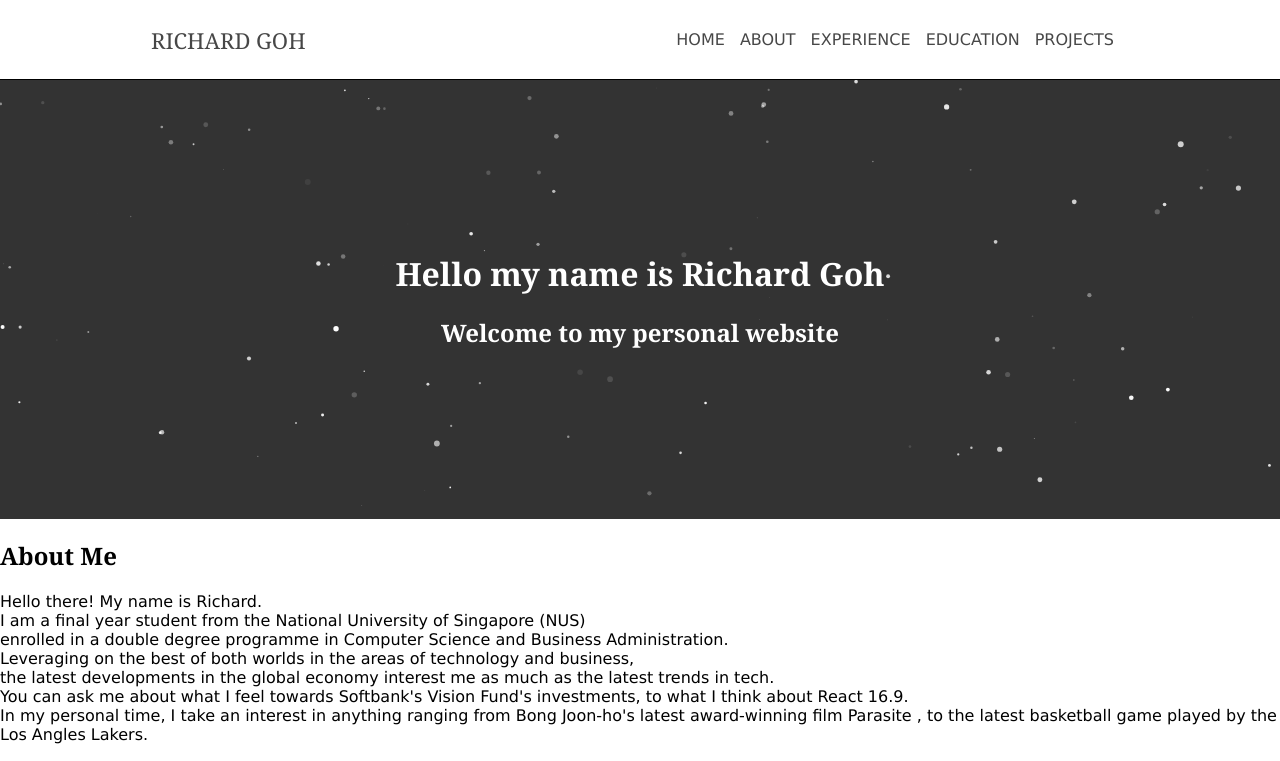
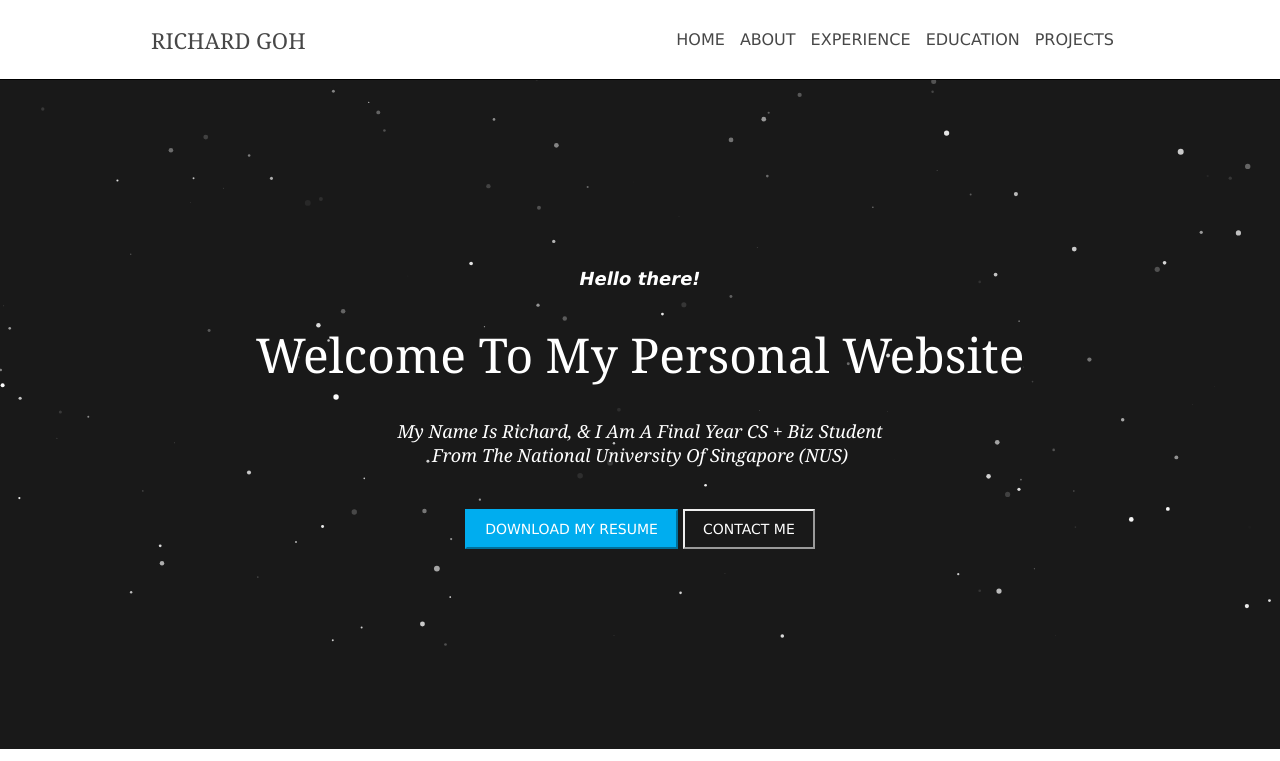
Before and after one commit to richardgohcr/richardgohcr.github.io, a website: page index.html in a window 1280 px wide. Shown: the top 761 px of the page. Drawn offline with Linux system fonts and the light colour scheme.

Commit message:
Completed landing page banner

```diff
--- a/index.html
+++ b/index.html
@@ -4,13 +4,12 @@
   <head>
     <title>RichardGohCR</title>
     <meta charset="utf-8" />
-    <meta name="description" content="Richard's personal website">
+    <meta name="description" content="Richard's personal website" />
     <meta
       name="viewport"
       content="width=device-width, initial-scale=1.0, maximum-scale=1.0, user-scalable=no"
     />
     <link href="styles/main.css" rel="stylesheet" type="text/css" media="all" />
-
   </head>
   <body class="body">
     <header class="nav-container">
@@ -31,16 +30,23 @@
     </header>
 
     <main>
-
       <div class="page-banner-container">
         <div id="particles-js" class="particles"></div>
+
         <div class="page-banner hoc">
-          <h1>Hello my name is Richard Goh</h1>
-          <h2>Welcome to my personal website</h2>
+          <p class="hello">Hello there!</p>
+          <h1>Welcome to my personal website </h1>
+          <h1 class="bio">
+            My name is Richard, & I am a final year CS + Biz student
+            <br/>
+             from the National University of Singapore (NUS)
+          </h1>
+          <button class="btn cta">Download my resume</button>
+          <button class="btn inverse cta">Contact me</button>
         </div>
       </div>
 
-      <div class="about-me">
+      <div class="about-me hoc">
         <h2>About Me</h2>
         <p>
           Hello there! My name is Richard.<br />
--- /dev/null
+++ b/styles/_common.scss
@@ -0,0 +1,14 @@
+// Common buttons
+
+.btn,
+.btn.inverse:hover {
+  color: #ffffff;
+  background-color: #00adef;
+  border-color: #00adef;
+}
+.btn:hover,
+.btn.inverse {
+  color: inherit;
+  background-color: transparent;
+  border-color: inherit;
+}
--- a/styles/_typography.scss
+++ b/styles/_typography.scss
@@ -1,2 +1,2 @@
-body, input, textarea, select{font-family:Verdana, Geneva, sans-serif;}
+body, input, textarea, select, button{font-family:Verdana, Geneva, sans-serif;}
 h1, h2, h3, h4, h5, h6, .heading{font-family:Georgia, "Times New Roman", Times, serif;}
--- a/styles/main.scss
+++ b/styles/main.scss
@@ -1,11 +1,12 @@
 @import '_variables';
 @import '_typography';
+@import '_common';
 
-.hoc{
+.hoc {
   margin: auto;
 }
 
-.body{
+.body {
   margin: 0;
 }
 .nav-container {
@@ -45,29 +46,55 @@
   }
 }
 
-.page-banner-container{
-  background-color: rgba(0,0,0,0.8);
-
+.page-banner-container {
+  background-color: rgba(0, 0, 0, 0.9);
   color: $white;
   width: 100%;
-  .particles{
-    display: block;
-    position: absolute;
-    height: 426px;
-    width: 100%;
-  }
+  z-index: 3;
   height: 100%;
   background-repeat: no-repeat;
   background-size: cover;
   background-position: 50% 50%;
   top: 0px;
   left: 0px;
+  .particles {
+    display: flex;
+    position: absolute;
+    height: 566px;
+    width: 100%;
+  }
 }
-.page-banner{
-  padding: 150px 0;
+.page-banner {
+  padding: 170px 0 200px 0 ;
   margin: auto;
   text-align: center;
+  h1{
+    font-size: 3rem;
+    font-weight: 400;
+    text-transform: capitalize;
+  }
+  .hello {
+    font-style: italic;
+    font-size: 18px;
+    font-weight: 600;
+  }
+  p, .bio {
+    font-style: italic;
+    font-size: 18px;
+  }
+  .cta {
+    margin-top: 30px;
+    position: relative;
+    z-index: 1;
+    padding: 10px 18px;
+    text-transform: uppercase;
+    font-size: 14px;
+    font-weight: 400;
+  }
+}
 
+.about-me{
+  text-align: center;
 }
 
 /* Media Queries
```
Also changed, not shown: styles/main.css.
